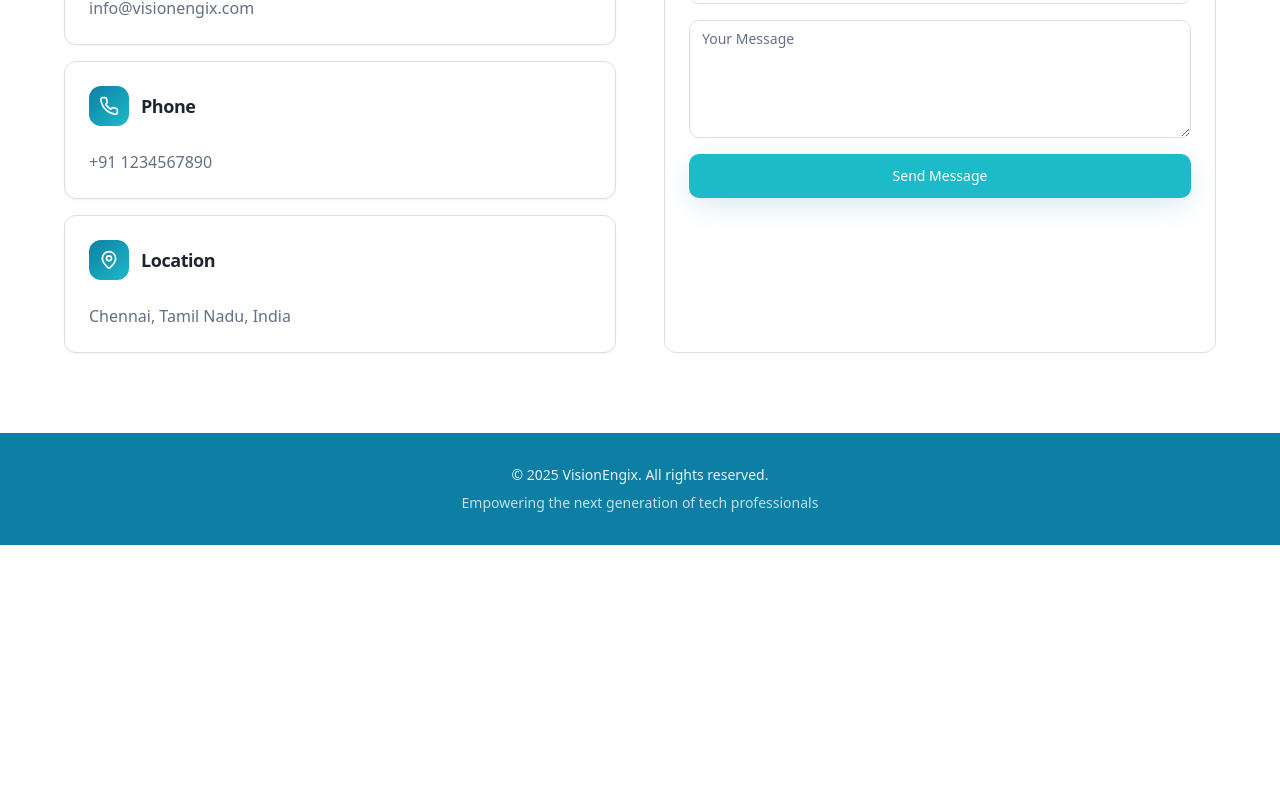
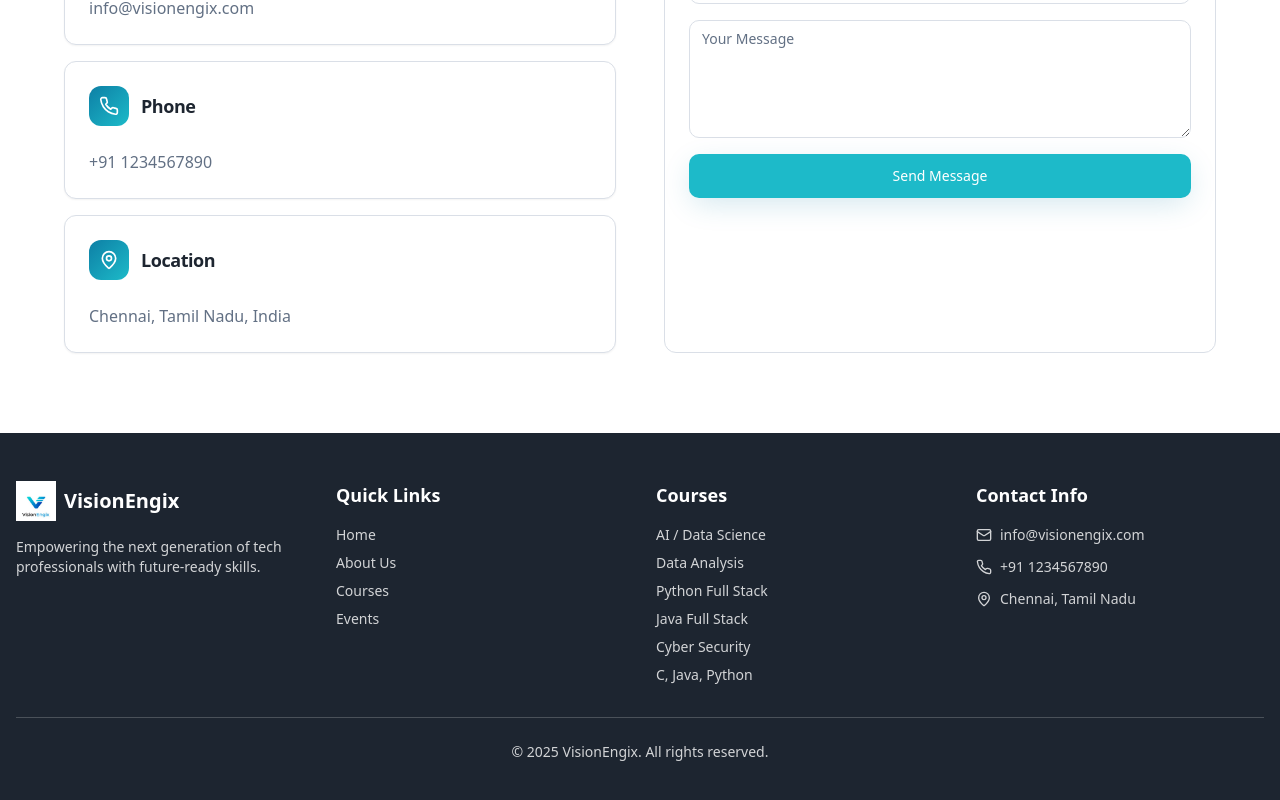
Before and after one commit to Bharani4822a/visionengix-2.0, a React (Vite) app: page / in a window 1280 px wide. Shown: the part 3720-4520 px from the top of the page. Before the commit the page ends 4265 px from the top, so only its background shows below. Built offline with nearby package versions, Linux system fonts and the light colour scheme; the HTML template or start-up script is replaced by a standard one.

Commit message:
Add footer component

```diff
--- a/src/components/Footer.tsx
+++ b/src/components/Footer.tsx
@@ -1,13 +1,90 @@
+import logo from "@/assets/logo.png";
+import { Mail, Phone, MapPin } from "lucide-react";
+
 const Footer = () => {
+  const scrollToSection = (id: string) => {
+    const element = document.getElementById(id);
+    if (element) {
+      element.scrollIntoView({ behavior: "smooth" });
+    }
+  };
+
   return (
-    <footer className="bg-primary text-primary-foreground py-8">
-      <div className="container mx-auto px-4 text-center">
-        <p className="text-sm opacity-90">
-          © {new Date().getFullYear()} VisionEngix. All rights reserved.
-        </p>
-        <p className="text-sm mt-2 opacity-75">
-          Empowering the next generation of tech professionals
-        </p>
+    <footer className="bg-foreground text-background py-12 mt-auto">
+      <div className="container mx-auto px-4">
+        <div className="grid md:grid-cols-4 gap-8 mb-8">
+          <div className="space-y-4">
+            <div className="flex items-center gap-2">
+              <img src={logo} alt="VisionEngix" className="h-10 w-auto" />
+              <span className="text-xl font-bold">VisionEngix</span>
+            </div>
+            <p className="text-sm opacity-80">
+              Empowering the next generation of tech professionals with future-ready skills.
+            </p>
+          </div>
+
+          <div>
+            <h3 className="font-bold text-lg mb-4">Quick Links</h3>
+            <ul className="space-y-2 text-sm">
+              <li>
+                <button onClick={() => scrollToSection("home")} className="opacity-80 hover:opacity-100 transition-opacity">
+                  Home
+                </button>
+              </li>
+              <li>
+                <button onClick={() => scrollToSection("about")} className="opacity-80 hover:opacity-100 transition-opacity">
+                  About Us
+                </button>
+              </li>
+              <li>
+                <button onClick={() => scrollToSection("courses")} className="opacity-80 hover:opacity-100 transition-opacity">
+                  Courses
+                </button>
+              </li>
+              <li>
+                <button onClick={() => scrollToSection("events")} className="opacity-80 hover:opacity-100 transition-opacity">
+                  Events
+                </button>
+              </li>
+            </ul>
+          </div>
+
+          <div>
+            <h3 className="font-bold text-lg mb-4">Courses</h3>
+            <ul className="space-y-2 text-sm opacity-80">
+              <li>AI / Data Science</li>
+              <li>Data Analysis</li>
+              <li>Python Full Stack</li>
+              <li>Java Full Stack</li>
+              <li>Cyber Security</li>
+              <li>C, Java, Python</li>
+            </ul>
+          </div>
+
+          <div>
+            <h3 className="font-bold text-lg mb-4">Contact Info</h3>
+            <ul className="space-y-3 text-sm">
+              <li className="flex items-center gap-2 opacity-80">
+                <Mail className="w-4 h-4" />
+                info@visionengix.com
+              </li>
+              <li className="flex items-center gap-2 opacity-80">
+                <Phone className="w-4 h-4" />
+                +91 1234567890
+              </li>
+              <li className="flex items-center gap-2 opacity-80">
+                <MapPin className="w-4 h-4" />
+                Chennai, Tamil Nadu
+              </li>
+            </ul>
+          </div>
+        </div>
+
+        <div className="border-t border-background/20 pt-6 text-center">
+          <p className="text-sm opacity-80">
+            © {new Date().getFullYear()} VisionEngix. All rights reserved.
+          </p>
+        </div>
       </div>
     </footer>
   );
```
